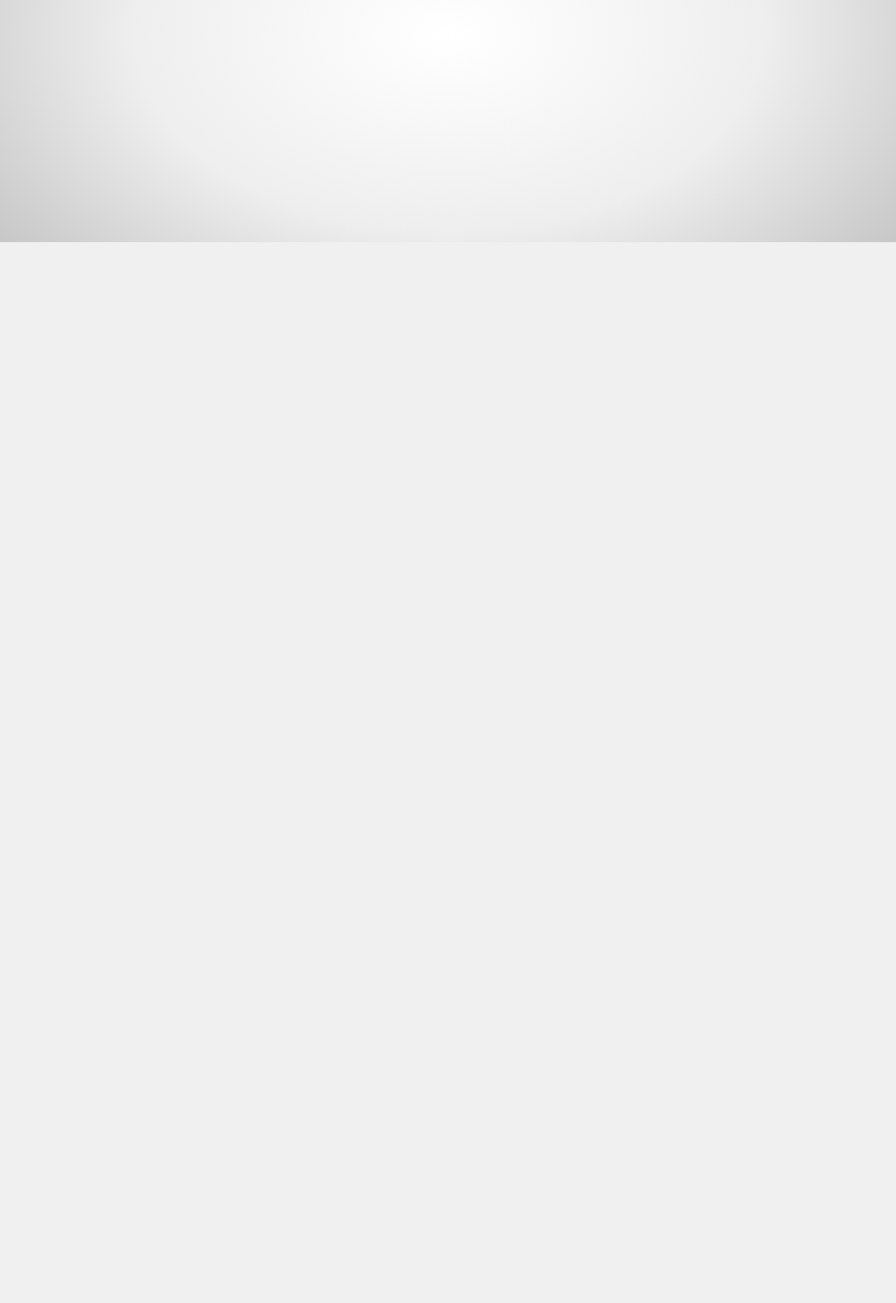
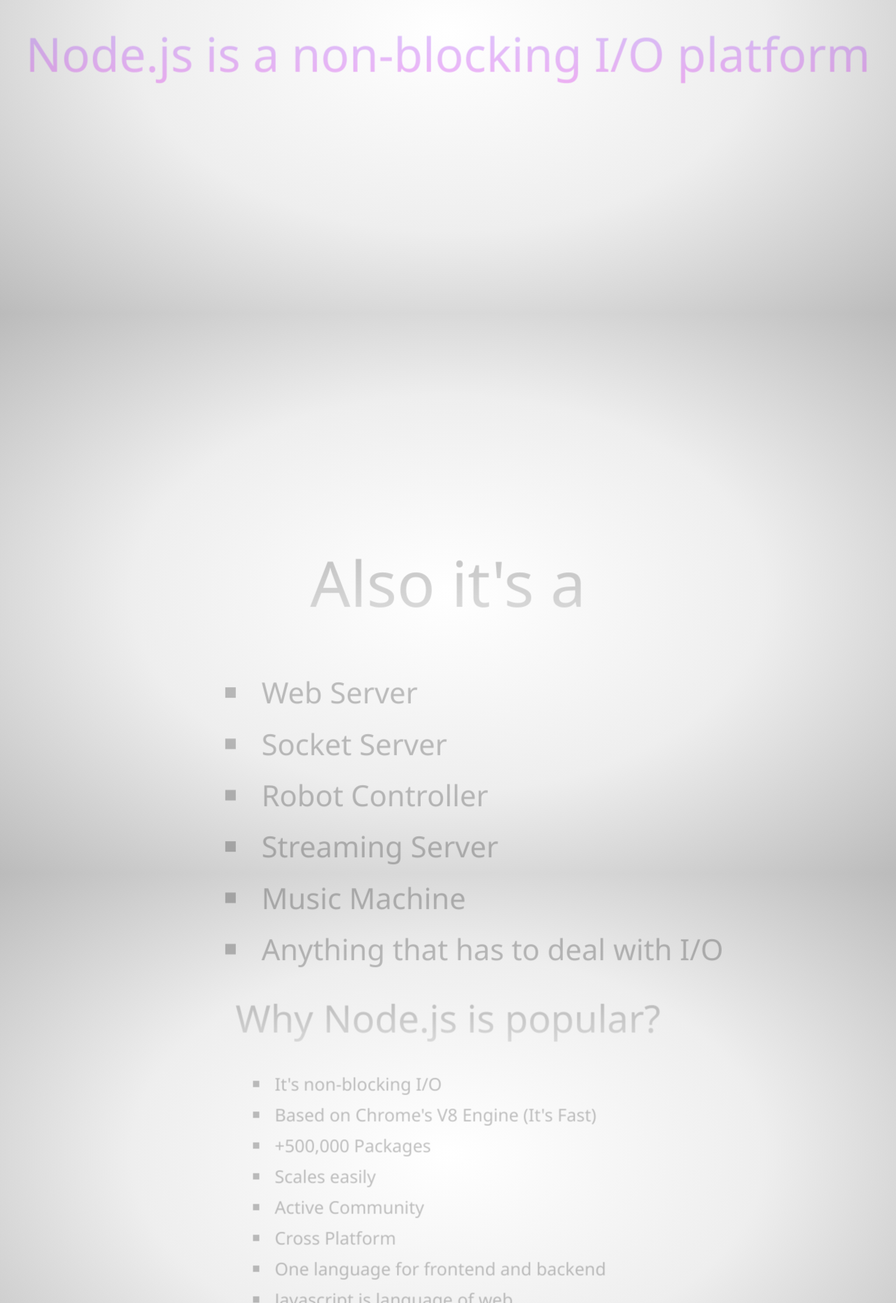
Before and after one commit to Alireza29675/nodeworkshop, a web app: file Presentations/2/index.html in a window 1280 px wide. Shown: the part 1152-3014 px from the top of the page at 70% size. Before the commit the page ends 1498 px from the top, so only its background shows below. Run offline with its HTML, style and script files only (its server is not run), Linux system fonts and the light colour scheme.

Commit message:
Second session's presentation finished finally!

```diff
--- a/Presentations/2/assets/stylesheets/style.css
+++ b/Presentations/2/assets/stylesheets/style.css
@@ -1,21 +1,7 @@
 .step:nth-child(1) img {
-    width: 250px;
+    width: 350px;
 }
 
-.step:nth-child(2) > span {
-    margin-top: 10px;
-    display: inline-block;
+a {
+    font-size: 24px;
 }
-
-.step:nth-child(4) > img {
-    width: 700px;
-}
-
-.step:nth-child(18) > img {
-    width: 200px;
-    margin: -40px;
-}
-
-.step:nth-child(20) > img {
-    height: 200px;
-}
--- a/Presentations/2/index.html
+++ b/Presentations/2/index.html
@@ -34,14 +34,84 @@
                 <h2>Welcome to Node.js!</h2>
             </div>
 
-            <div class="step" data-z="300" data-y="800">
-                <h2>Open Playground</h2>
-                <span class="big highlight">Right click > Inspect Element</span>
+            <div class="step" data-y="900" data-z="200">
+                <img src="./assets/images/what.gif" alt="What?!">
+                <h2 class="mark">Node.js is a non-blocking I/O platform</h2>
             </div>
 
-            <div class="step" data-z="600" data-y="1300">
-                <img src="./assets/images/jsbin.png" alt="jsbin logo">
-                <h2>JSBin.com</h2>
+            <div class="step" data-y="1500" data-z="400">
+                <h2>Also it's a</h2>
+                <ul>
+                    <li>Web Server</li>
+                    <li>Socket Server</li>
+                    <li>Robot Controller</li>
+                    <li>Streaming Server</li>
+                    <li>Music Machine</li>
+                    <li>Anything that has to deal with I/O</li>
+                </ul>
+            </div>
+
+            <div class="step" data-y="2300" data-z="400">
+                <img width="900" src="./assets/images/popularity.jpg" alt="Most loved technologies and frameworks">
+            </div>
+
+            <div class="step" data-y="2800">
+                <h2>Why Node.js is popular?</h2>
+                <ul>
+                    <li>It's non-blocking I/O</li>
+                    <li>Based on Chrome's V8 Engine (It's Fast)</li>
+                    <li>+500,000 Packages</li>
+                    <li>Scales easily</li>
+                    <li>Active Community</li>
+                    <li>Cross Platform</li>
+                    <li>One language for frontend and backend</li>
+                    <li>Javascript is language of web</li>
+                </ul>
+            </div>
+
+            <div class="step" data-y="3600">
+                <img width="500" src="./assets/images/installnode.png" alt="Node installer">
+                <h2>Installing Node</h2>
+                <a href="https://nodejs.org" target="_new">https://nodejs.org</a>
+            </div>
+
+            <div class="step" data-y="4200" data-z="-300">
+                <img src="./assets/images/bash.ico" alt="Bash Icon">
+                <h2 class="mark">Write your Node.js "Hello World"</h2>
+            </div>
+
+            <div class="step" data-y="4800" data-z="-300">
+                <img width="300" src="./assets/images/npm.png" alt="NPM Logo">
+            </div>
+
+            <div class="step" data-y="5000" data-z="-200" data-rotate-x="45">
+                <span class="big highlight">npm install {package}</span>
+                <span class="big highlight">npm update {package}</span>
+                <span class="big highlight">npm uninstall {package}</span>
+            </div>
+
+            <div class="step" data-y="5100" data-z="0" data-rotate-x="0">
+                Initializing node.js package using: <span class="big highlight">npm init</span>
+            </div>
+
+            <div class="step" data-y="5500" data-z="-100">
+                <h2>Package.json</h2>
+                <img src="./assets/images/packagejson.png" alt="Package.json">
+            </div>
+
+            <div class="step" data-y="6000" data-z="-100">
+                <span class="big highlight">npm install -g {package}</span>
+                <span class="big highlight">npm install --save {package}</span>
+                <span class="big highlight">npm install --save-dev {package}</span>
+            </div>
+
+            <div class="step" data-y="6400" data-z="-100">
+                <h2>
+                    let's make love with
+                    <img width="150" style="position: relative; top: 35px" src="./assets/images/nodelogo.png" />
+                    and
+                    <img width="130" style="position: relative; top: 13px" src="./assets/images/npm.png" />!
+                </h2>
             </div>
 
         </div>
```
Also changed, not shown: package.json (added, +25 -0 lines), Presentations/2/assets/images/nodelogo.png.
